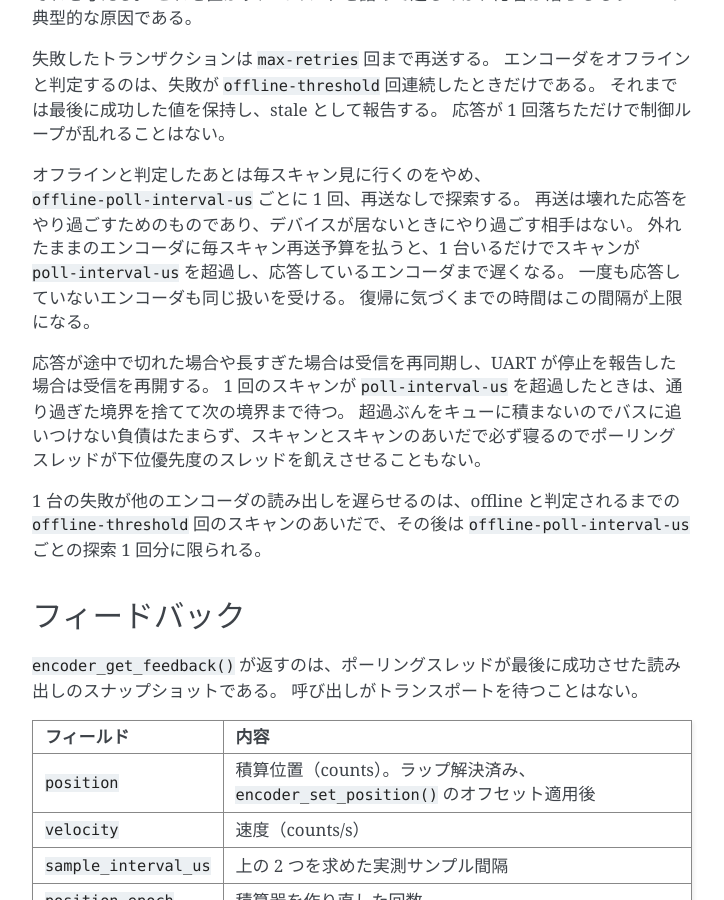
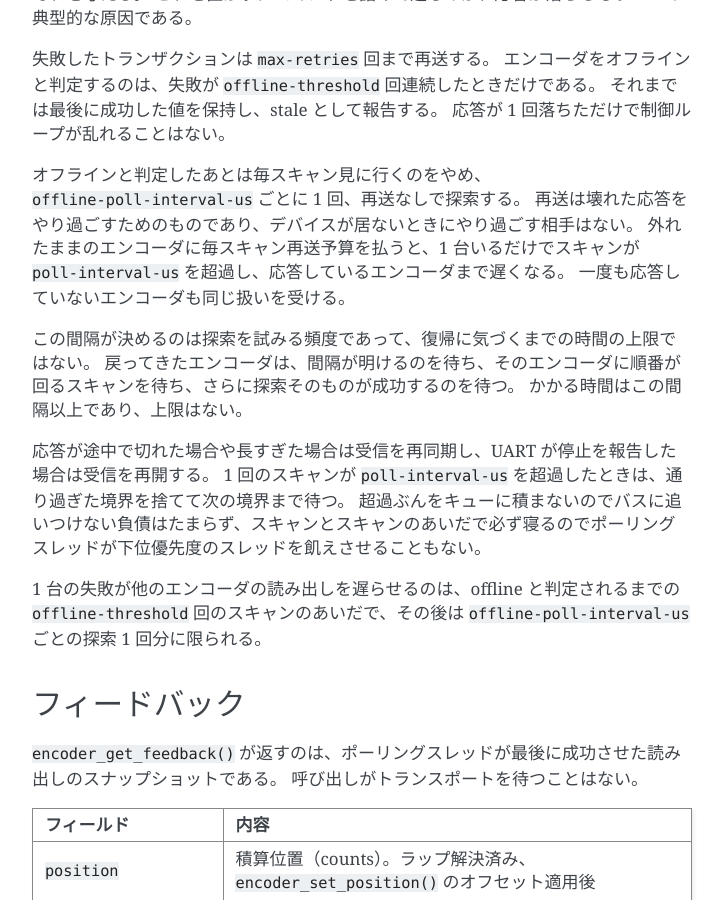
Before and after one commit to ForteFibre/fibril_zephyr, a Sphinx documentation site: the page built from doc/drivers/amt21.md, in a window 1280 px wide and 900 px high, scrolled down 1387 px. Shown: the whole window, without its empty margins (388-1112 px from the left). Built offline with Sphinx 7.4.7, drawn with Linux system fonts in a browser that asks for light colours.

Commit message:
docs(drivers/amt21): offline-poll-interval-us を復帰検知の上限と書かない
暗転が明けても、そのエンコーダに順番が回るのは次のスキャンであり、スキャンが
超過していれば次の境界まで待ち、探索そのものが失敗すればもう 1 間隔かかる。
この値が決めるのは探索を試みる頻度であって、復帰に気づくまでの時間は
この間隔以上になる。上限ではなく下限である。

Co-Authored-By: Claude Opus 5 (1M context) <noreply@anthropic.com>

```diff
--- a/doc/drivers/amt21.md
+++ b/doc/drivers/amt21.md
@@ -55,7 +55,10 @@ STM32 の UART なら `de-enable` プロパティがそれに当たる。
 再送は壊れた応答をやり過ごすためのものであり、デバイスが居ないときにやり過ごす相手はない。
 外れたままのエンコーダに毎スキャン再送予算を払うと、1 台いるだけでスキャンが `poll-interval-us` を超過し、応答しているエンコーダまで遅くなる。
 一度も応答していないエンコーダも同じ扱いを受ける。
-復帰に気づくまでの時間はこの間隔が上限になる。
+
+この間隔が決めるのは探索を試みる頻度であって、復帰に気づくまでの時間の上限ではない。
+戻ってきたエンコーダは、間隔が明けるのを待ち、そのエンコーダに順番が回るスキャンを待ち、さらに探索そのものが成功するのを待つ。
+かかる時間はこの間隔以上であり、上限はない。
 
 応答が途中で切れた場合や長すぎた場合は受信を再同期し、UART が停止を報告した場合は受信を再開する。
 1 回のスキャンが `poll-interval-us` を超過したときは、通り過ぎた境界を捨てて次の境界まで待つ。
```
Also changed, not shown: 1 other file.
